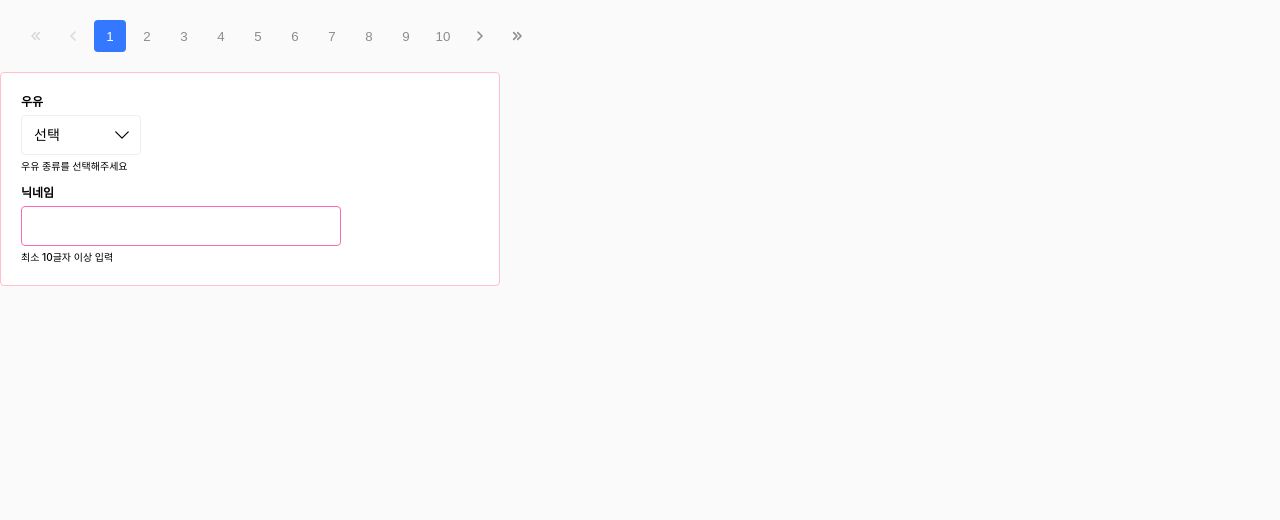
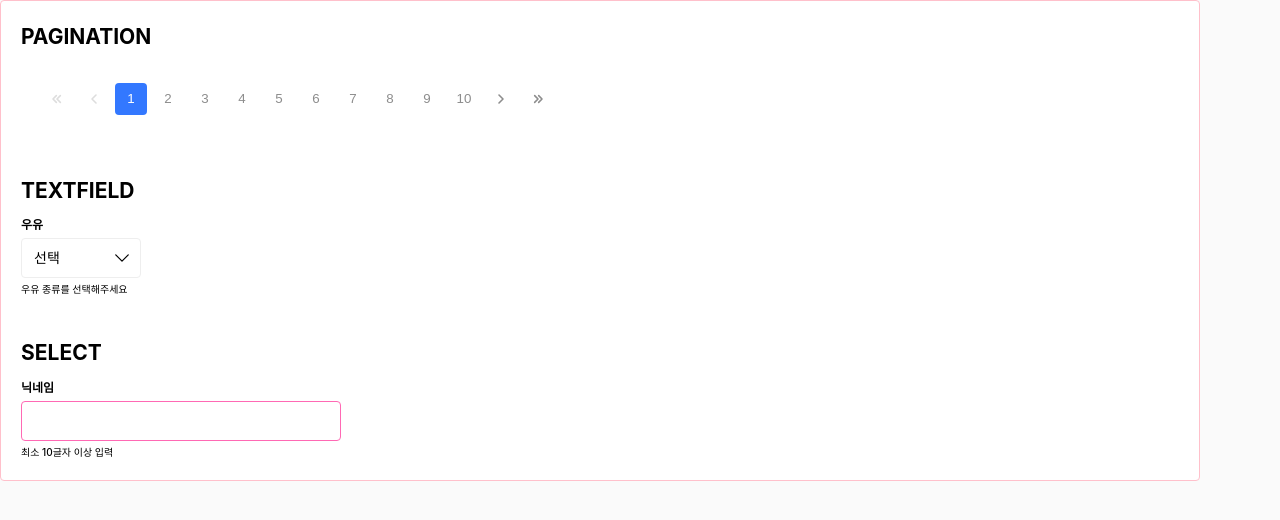
Before and after one commit to UsePlease-UI/PPudding, a React (Create React App) app: page / in a window 1280 px wide. Shown: the top 520 px of the page. Built offline with nearby package versions, Linux system fonts and the light colour scheme.

Commit message:
mod : app.tsx 컴포넌트 레이아웃 수정

```diff
--- a/src/app/App.tsx
+++ b/src/app/App.tsx
@@ -17,7 +17,7 @@ const OPTIONS = [
 ];
 
 const customCSS = {
-    maxWidth: 500,
+    maxWidth: 1200,
     padding: 20,
     backgroundColor: '#ffffff',
     borderRadius: 4,
@@ -37,9 +37,13 @@ export default function App() {
     };
 
     return (
-        <>
-            <Pagination totalCount={32} page={page} blockNum={blockNum} onChange={handlePaginationChange} />
-            <FlexBox direction="column" gap={10} customCSS={customCSS}>
+        <FlexBox direction="column" gap={40} customCSS={customCSS}>
+            <FlexBox direction="column" gap={10}>
+                <h2>PAGINATION</h2>
+                <Pagination totalCount={32} page={page} blockNum={blockNum} onChange={handlePaginationChange} />
+            </FlexBox>
+            <FlexBox direction="column" gap={10}>
+                <h2>TEXTFIELD</h2>
                 <FormControl
                     id="milk"
                     label="우유"
@@ -56,6 +60,9 @@ export default function App() {
                         onChange={(e) => setMilk(e.currentTarget.value)}
                     />
                 </FormControl>
+            </FlexBox>
+            <FlexBox direction="column" gap={10}>
+                <h2>SELECT</h2>
                 <FormControl
                     id="name"
                     helperTextId="name-helper-text"
@@ -72,6 +79,6 @@ export default function App() {
                     />
                 </FormControl>
             </FlexBox>
-        </>
+        </FlexBox>
     );
 }
```
